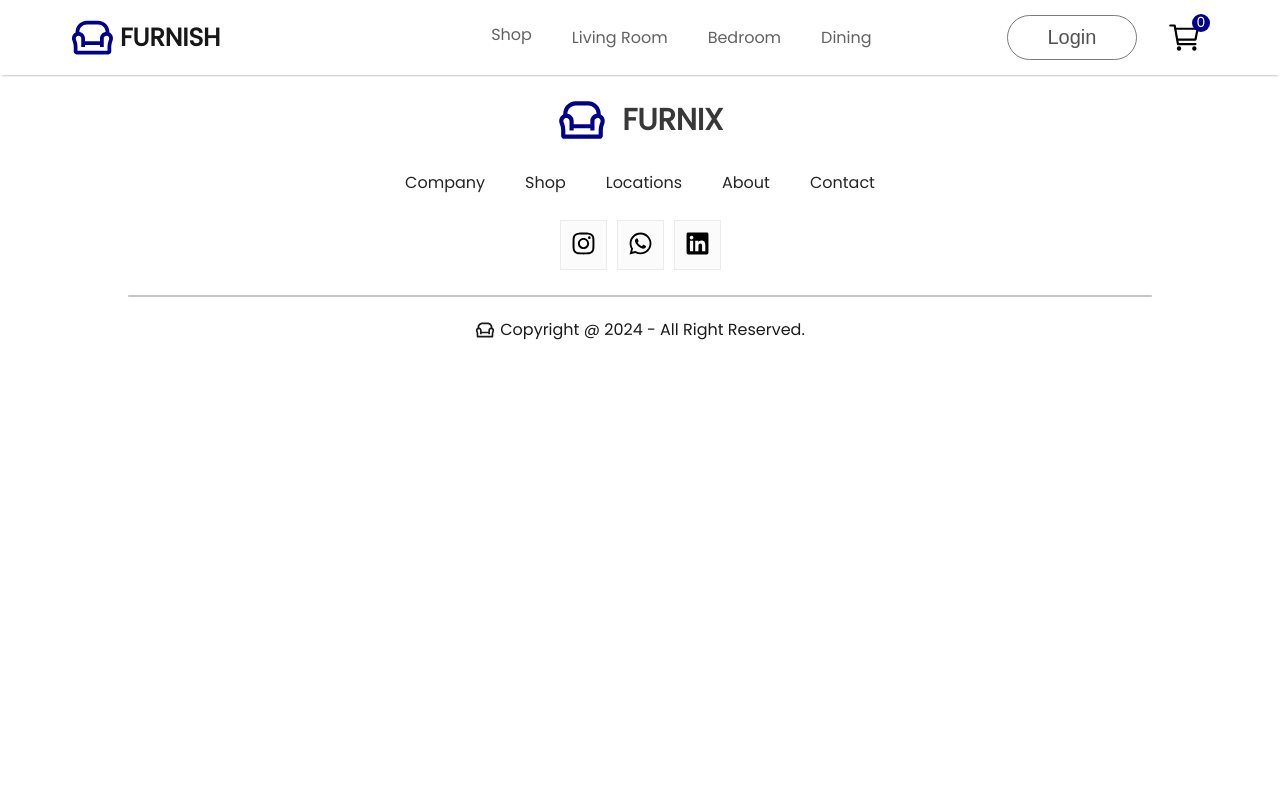
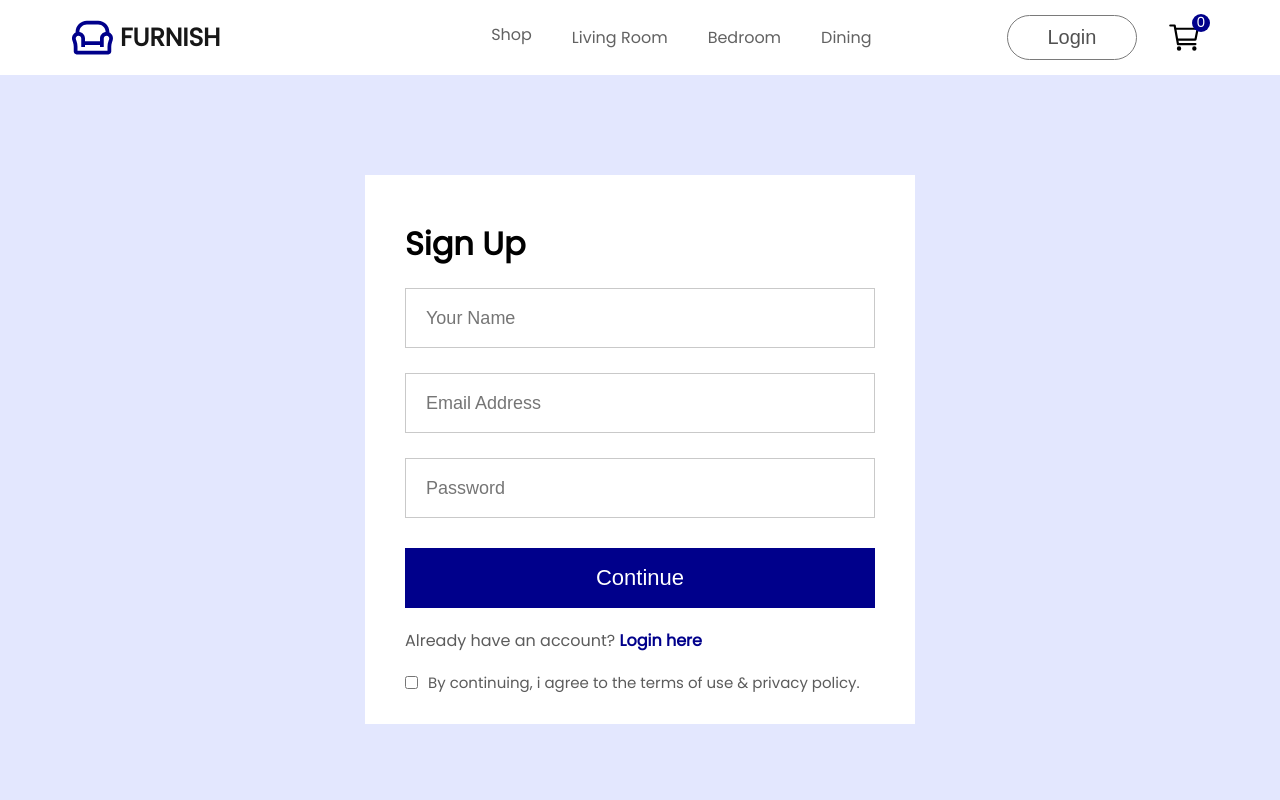
Before and after one commit to iambasilp/Fullstack-Furniture-Webapp, a React (Vite) app in the folder frontend/: page /login in a window 1280 px wide. Shown: the top 800 px of the page. Built offline with nearby package versions, Linux system fonts and the light colour scheme.

Commit message:
Sign Up Compoent added

```diff
--- a/frontend/src/App.jsx
+++ b/frontend/src/App.jsx
@@ -4,6 +4,7 @@ import Shop from "./Pages/Shop/Shop";
 import Footer from "./Components/Shared/Footer/Footer";
 import ShopCategory from "./Pages/ShopCategory/ShopCategory";
 import Product from "./Pages/Product/Product";
+import LoginSignup from "./Pages/LoginSignup/LoginSignup";
 
 const App = () => {
   return (
@@ -21,9 +22,10 @@ const App = () => {
             element={<ShopCategory category="bedroom" />}
           />
           <Route path="/dining" element={<ShopCategory category="dining" />} />
-          <Route path="/product" element={<Product/>}>
-          <Route path=':productId' element={<Product/>}/>
-        </Route>
+          <Route path="/product" element={<Product />}>
+            <Route path=":productId" element={<Product />} />
+          </Route>
+          <Route path="/login" element={<LoginSignup />} />
         </Routes>
         <Footer />
       </BrowserRouter>
--- a/frontend/src/Components/Shared/Navbar/Navbar.jsx
+++ b/frontend/src/Components/Shared/Navbar/Navbar.jsx
@@ -71,9 +71,9 @@ const Navbar = () => {
           </li>
         </ul>
         <div className="nav-login-cart">
-          <a to="/login">
+          <Link to="/login">
             <button>Login</button>
-          </a>
+          </Link>
           <div className="cart-icon">
             <IoCartOutline />
           </div>
--- /dev/null
+++ b/frontend/src/Pages/LoginSignup/LoginSignup.css
@@ -0,0 +1,85 @@
+.loginsignup{
+    width: 100%;
+    min-height: 90vh;
+    background: #e3e7fe;
+    padding-top: 100px;
+}
+.loginsignup-container{
+    width: 90%;
+    max-width: 550px;
+    background: white;
+    margin: auto;
+    padding: 30px 40px;
+    box-sizing: border-box;
+}
+.loginsignup-container h1{
+    margin: 15px 0px;
+}
+.loginsignup-fields{
+    display: flex;
+    flex-direction: column;
+    gap: 25px;
+    margin-top: 20px;
+}
+.loginsignup-fields input{
+    height: 60px;
+    width: 100%;
+    padding-left: 20px;
+    border: 1px solid #c9c9c9;
+    outline: none;
+    color: #5c5c5c;
+    font-size: 18px;
+    box-sizing: border-box;
+}
+.loginsignup-container button{
+    width: 100%;
+    height: 60px;
+    color: white;
+    background: darkblue;
+    margin-top: 30px;
+    border: none;
+    font-size: 22px;
+    font-weight: 500;
+    cursor: pointer;
+}
+.loginsignup-login{
+    margin-top: 20px;
+    color: #5c5c5c;
+    font-size: 16px;
+    font-weight: 500;
+}
+.loginsignup-login span{
+    color: darkblue;
+    font-weight: 600;
+}
+.loginsignup-agree{
+    display: flex;
+    align-items: center;
+    margin-top: 18px;
+    gap: 10px;
+    color: #5c5c5c;
+    font-size: 15px;
+    font-weight: 500;
+}
+@media(max-width: 600px){
+    .loginsignup-container h1{
+        font-size: 22px;
+        margin: 0px;
+    }
+    .loginsignup-container{
+        padding: 30px 20px;
+    }
+    .loginsignup-fields input{
+        padding-left: 10px;
+        font-size: 16px;
+        height: 50px;
+    }
+    .loginsignup-fields{
+        gap: 15px;
+    }
+    .loginsignup-container button{
+        height: 50px;
+        margin-top: 20px;
+        font-size: 17px;
+    }
+}
--- /dev/null
+++ b/frontend/src/Pages/LoginSignup/LoginSignup.jsx
@@ -0,0 +1,24 @@
+import React from 'react'
+import './LoginSignup.css'
+const LoginSignup = () => {
+  return (
+    <div className='loginsignup'>
+      <div className="loginsignup-container">
+        <h1>Sign Up</h1>
+        <div className="loginsignup-fields">
+          <input type="text" placeholder='Your Name' />
+          <input type="email" placeholder='Email Address' />
+          <input type="password" placeholder='Password' />
+        </div>
+        <button>Continue</button>
+        <p className="loginsignup-login">Already have an account? <span>Login here</span></p>
+        <div className="loginsignup-agree">
+          <input type="checkbox" name='' id='' />
+          <p>By continuing, i agree to the terms of use & privacy policy.</p>
+        </div>
+      </div>
+    </div>
+  )
+}
+
+export default LoginSignup
```
